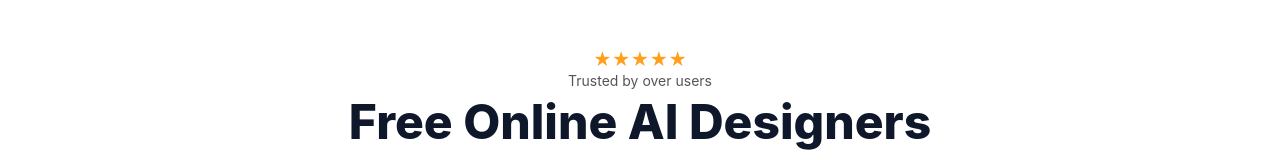
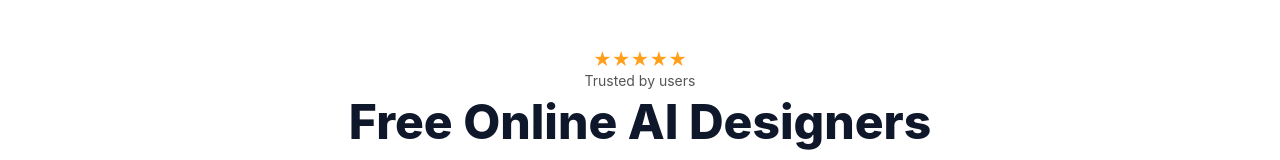
Before and after one commit to Tanishq-vhd/Melo-Logo-Studio-Clean, a React (Create React App) app in the folder frontend/: page / in a window 1280 px wide. Shown: the part 1782-1942 px from the top of the page. Built offline with nearby package versions, Linux system fonts and the light colour scheme.

Commit message:
final deploy version

```diff
--- a/frontend/src/pages/Home.jsx
+++ b/frontend/src/pages/Home.jsx
@@ -141,7 +141,7 @@ export default function Home() {
 
       <section className="free-ai">
         <div className="stars">★★★★★</div>
-        <p className="trusted">Trusted by over  users</p>
+        <p className="trusted">Trusted by users</p>
         <h2>Free Online AI Designers</h2>
         <p className="desc">Watch your ideas transform into stunning designs.</p>
         <button className="black-cta" onClick={() => navigate("/signup")}>CREATE NOW</button>
```
